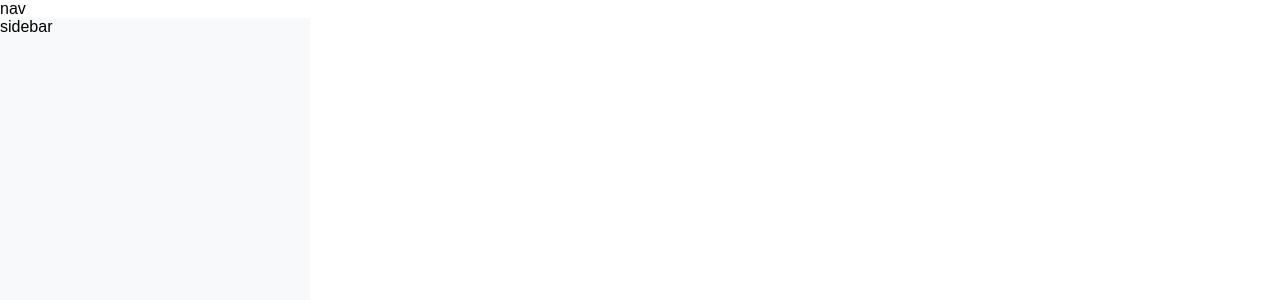
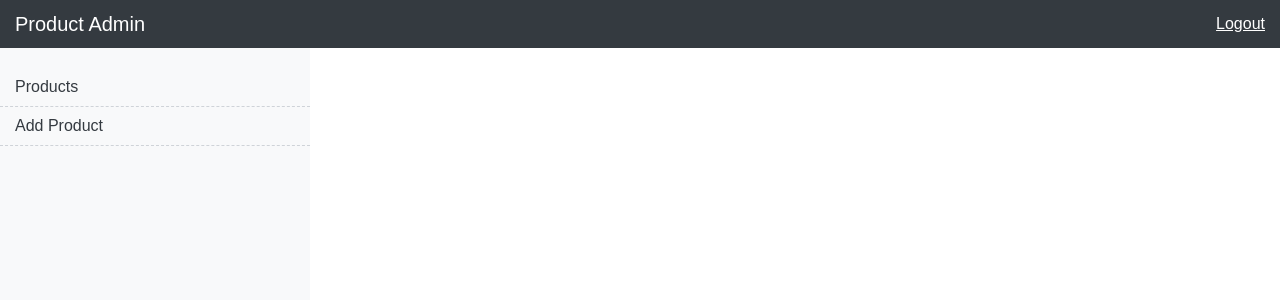
Before and after one commit to pobitrodeb/vue.js_vue3_CRUD, a Vue app: page /admin in a window 1280 px wide. Shown: the top 300 px of the page. Built offline with nearby package versions, Linux system fonts and the light colour scheme.

Commit message:
nav and sidebar componet are ready to view

```diff
--- a/src/components/Nav.vue
+++ b/src/components/Nav.vue
@@ -1,6 +1,13 @@
 <template>
-    nav
-</template>
+    <div class="nav-bar">
+      <div class="title">Product Admin </div>
+      <ul class="top-nav">
+          <li>
+          <a href='/'>Logout</a>
+          </li>
+      </ul>
+  </div>
+  </template>
 
 <script>
     export default{
--- a/src/components/Sidebar.vue
+++ b/src/components/Sidebar.vue
@@ -1,7 +1,11 @@
 <template>
-    sidebar
-</template>
-
+    <div class="sidebar">
+      <ul class="side-menu">
+          <li><router-link :to="{ name: 'Products'}">Products</router-link></li>
+          <li><router-link :to="{ name: 'ProductCreate'}">Add Product</router-link></li>
+      </ul>
+  </div>
+  </template>
 <script>
     export default{
         name:'Sidebar',
```
